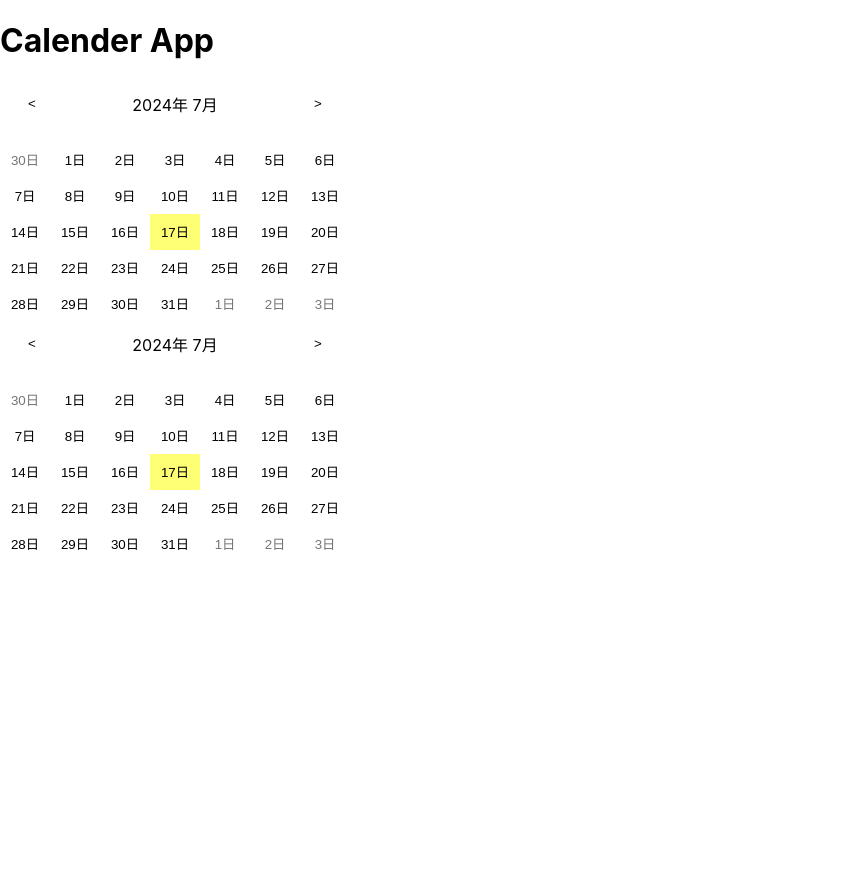
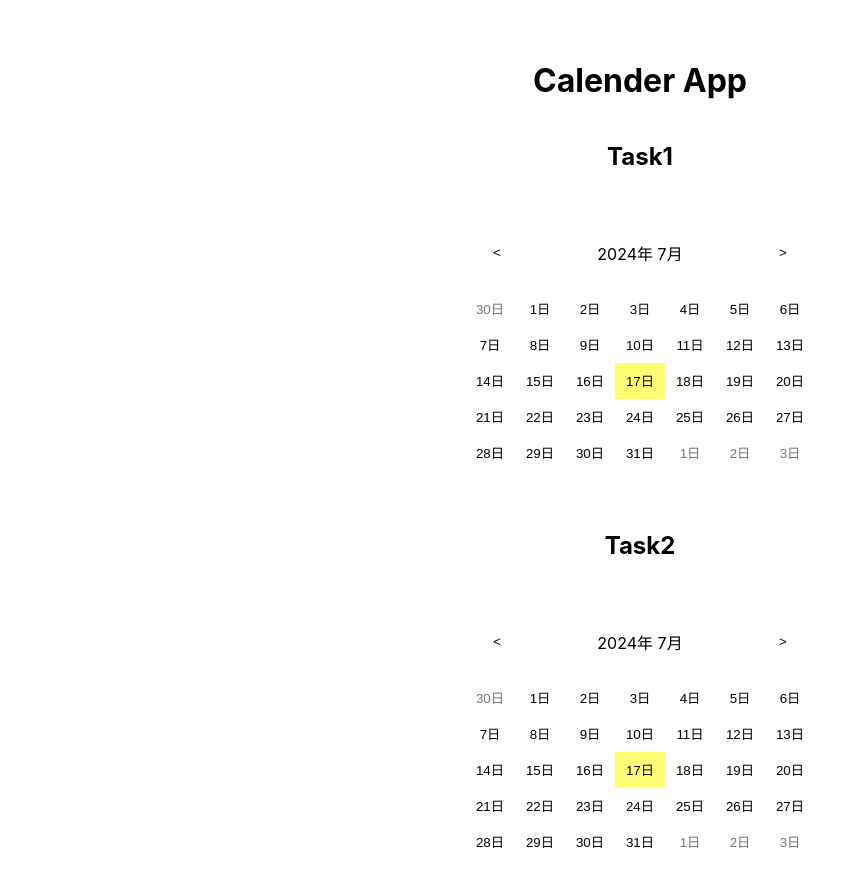
Before and after one commit to Maki0419-git/calender-app, a React (Create React App) app: page / in a window 1280 px wide. Shown: the top 886 px of the page, without its empty margins (0-864 px from the left). Before the commit the page ends 800 px from the top, so only its background shows below. Built offline with nearby package versions, Linux system fonts and the light colour scheme.

Commit message:
style(App): adjust layout

```diff
--- a/src/App.js
+++ b/src/App.js
@@ -1,10 +1,13 @@
 import { Calender } from "./components/calender";
+import "./app.css";
 
 function App() {
   return (
-    <div>
+    <div className="container">
       <h1>Calender App</h1>
+      <h2>Task1</h2>
       <Calender />
+      <h2>Task2</h2>
       <Calender options={{ enableCrossMonth: true }} />
     </div>
   );
--- /dev/null
+++ b/src/app.css
@@ -0,0 +1,8 @@
+.container {
+  width: 100%;
+  padding: 40px;
+  display: flex;
+  flex-direction: column;
+  justify-content: center;
+  align-items: center;
+}
--- a/src/components/calender/Calender.js
+++ b/src/components/calender/Calender.js
@@ -66,9 +66,9 @@ export function Calender({ options = { enableCrossMonth: false } }) {
         </button>
       </div>
       <div className="dates">
-        {calenderWeeks.map((week) => {
+        {calenderWeeks.map((week, index) => {
           return (
-            <div key={week} className="week">
+            <div key={index} className="week">
               {week.map((date) => {
                 return (
                   <button
```
